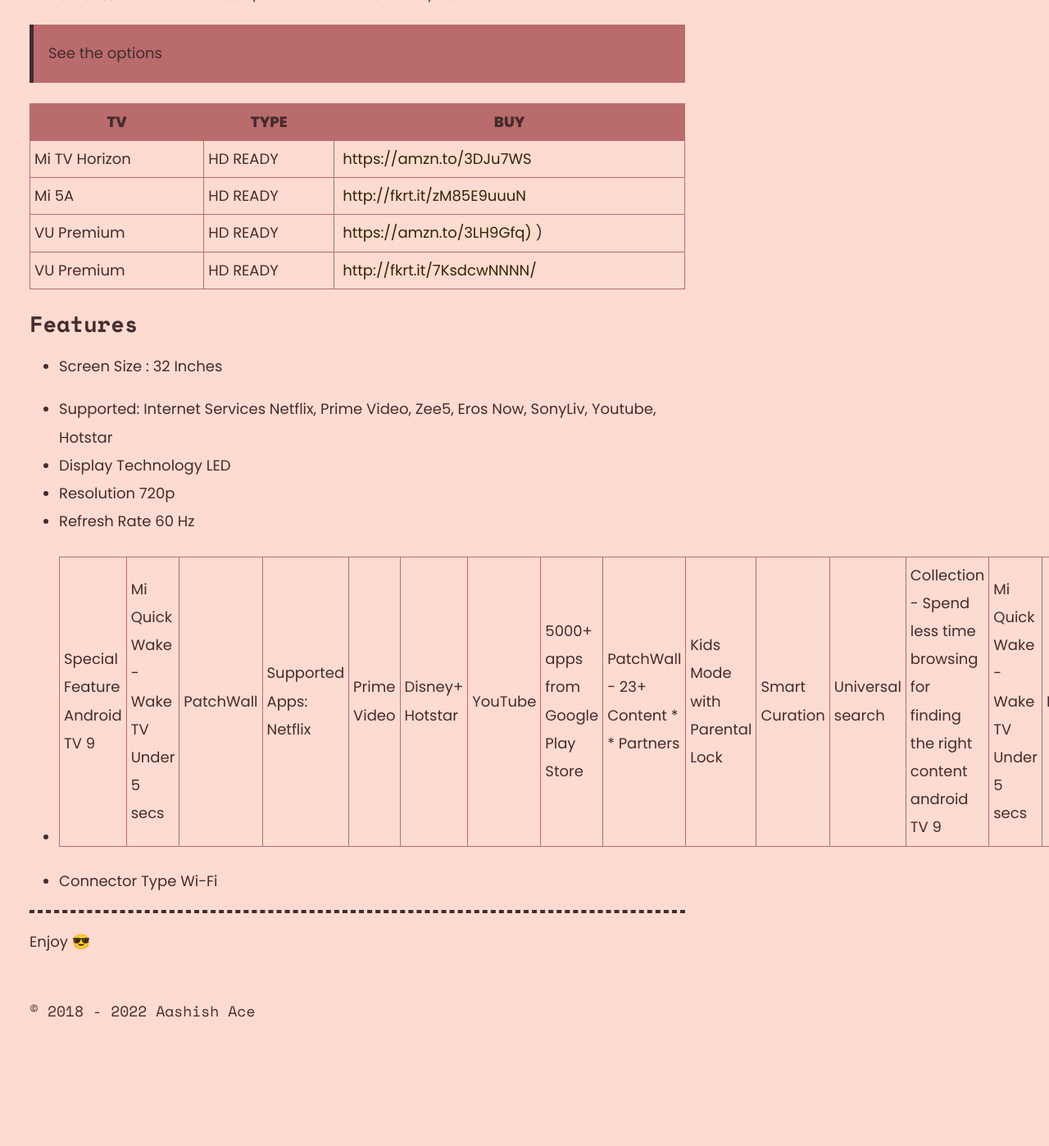
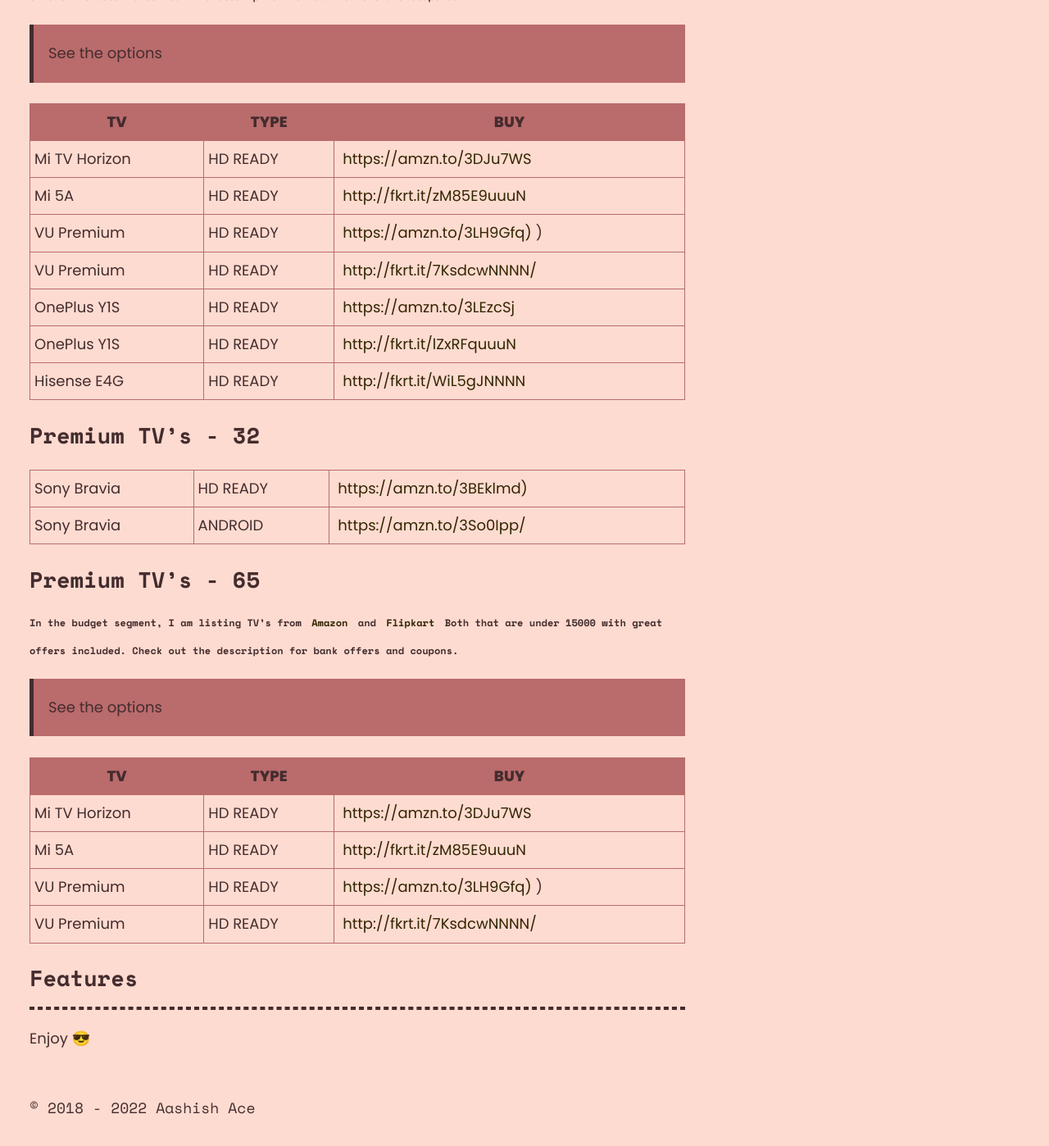
Before and after one commit to aashishace/aashishace.github.io, a Jekyll site: the page built from _posts/2022-05-25-fourty-plus-free-resource-for-devs.md, in a window 1280 px wide and 1400 px high, scrolled down 1282 px. Shown: the whole window at 82% size. Built offline with Jekyll 4.4.1, drawn with Linux system fonts in a browser that asks for light colours; nearby versions of some CDN libraries; before the commit the page ends 2564 px from its top, so only the background shows below that.

Commit message:
update tv

```diff
--- a/_posts/2022-05-25-fourty-plus-free-resource-for-devs.md
+++ b/_posts/2022-05-25-fourty-plus-free-resource-for-devs.md
@@ -27,20 +27,40 @@
 |  Mi TV Horizon| HD READY | [https://amzn.to/3DJu7WS](https://amzn.to/3DJu7WS)|
 |  Mi 5A | HD READY | [http://fkrt.it/zM85E9uuuN](http://fkrt.it/zM85E9uuuN/)|
 |  VU Premium | HD READY | [https://amzn.to/3LH9Gfq)](https://amzn.to/3LH9Gfq))|
+|  VU Premium | HD READY | [http://fkrt.it/7KsdcwNNNN/](http://fkrt.it/7KsdcwNNNN/)|
+|  OnePlus Y1S | HD READY | [https://amzn.to/3LEzcSj](https://amzn.to/3LEzcSj)|
+|  OnePlus Y1S | HD READY | [http://fkrt.it/lZxRFquuuN](http://fkrt.it/lZxRFquuuN)|
+|  Hisense E4G | HD READY | [http://fkrt.it/WiL5gJNNNN](http://fkrt.it/WiL5gJNNNN)|
+
+
+
+
+## Premium TV's - 32
+
+
+|  Sony Bravia  | HD READY | [https://amzn.to/3BEklmd)](https://amzn.to/3BEklmd)|
+|  Sony Bravia  | ANDROID  | [https://amzn.to/3So0Ipp/](https://amzn.to/3So0Ipp/)|
+
+## Premium TV's - 65
+
+###### In the budget segment, I am listing TV's from [Amazon](https://amzn.to/3LBhYWb) and [Flipkart](http://fkrt.it/7D0yEMNNNN/) Both that are under 15000 with great offers included. Check out the description for bank offers and coupons.
+
+
+
+> See the options
+
+
+| TV| TYPE  | BUY|
+| --- | --- | --- |
+|  Mi TV Horizon| HD READY | [https://amzn.to/3DJu7WS](https://amzn.to/3DJu7WS)|
+|  Mi 5A | HD READY | [http://fkrt.it/zM85E9uuuN](http://fkrt.it/zM85E9uuuN/)|
+|  VU Premium | HD READY | [https://amzn.to/3LH9Gfq)](https://amzn.to/3LH9Gfq))|
 |VU Premium| HD READY | [http://fkrt.it/7KsdcwNNNN/](http://fkrt.it/7KsdcwNNNN/)|
 
 
 ## Features
 
 
-* Screen Size	: 32 Inches
-
-* Supported: Internet Services	Netflix, Prime Video, Zee5, Eros Now, SonyLiv, Youtube, Hotstar
-* Display Technology	LED
-* Resolution	720p
-* Refresh Rate	60 Hz
-* Special Feature	Android TV 9 | Mi Quick Wake - Wake TV Under 5 secs | PatchWall | Supported Apps: Netflix | Prime Video | Disney+ Hotstar | YouTube | 5000+ apps from Google Play Store | PatchWall - 23+ Content * * Partners|Kids Mode with Parental Lock| Smart Curation|Universal search|Collection - Spend less time browsing for finding the right content android TV 9 | Mi Quick Wake - Wake TV Under 5 secs | PatchWall | Supported Apps: Netflix | Prime Video | Disney+ Hotstar | YouTube | 5000+ apps from Google
-* Connector Type	Wi-Fi
 
 
 ---
```
